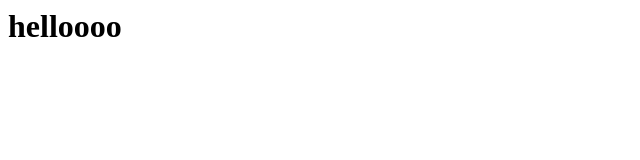
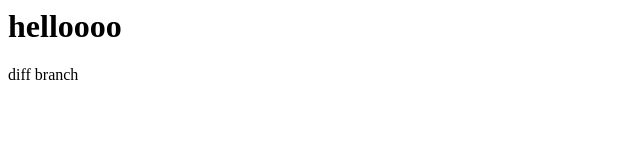
Before and after one commit to mmahita8/ex, a plain HTML site: page index.html in a window 1280 px wide. Shown: the full height of the page, 0-640 px from the left. Drawn offline with Linux system fonts and the light colour scheme.

Commit message:
new branch testing

```diff
--- a/index.html
+++ b/index.html
@@ -1 +1,5 @@
 <h1>helloooo</h1>
+
+<p>
+    diff branch
+</p>
```
